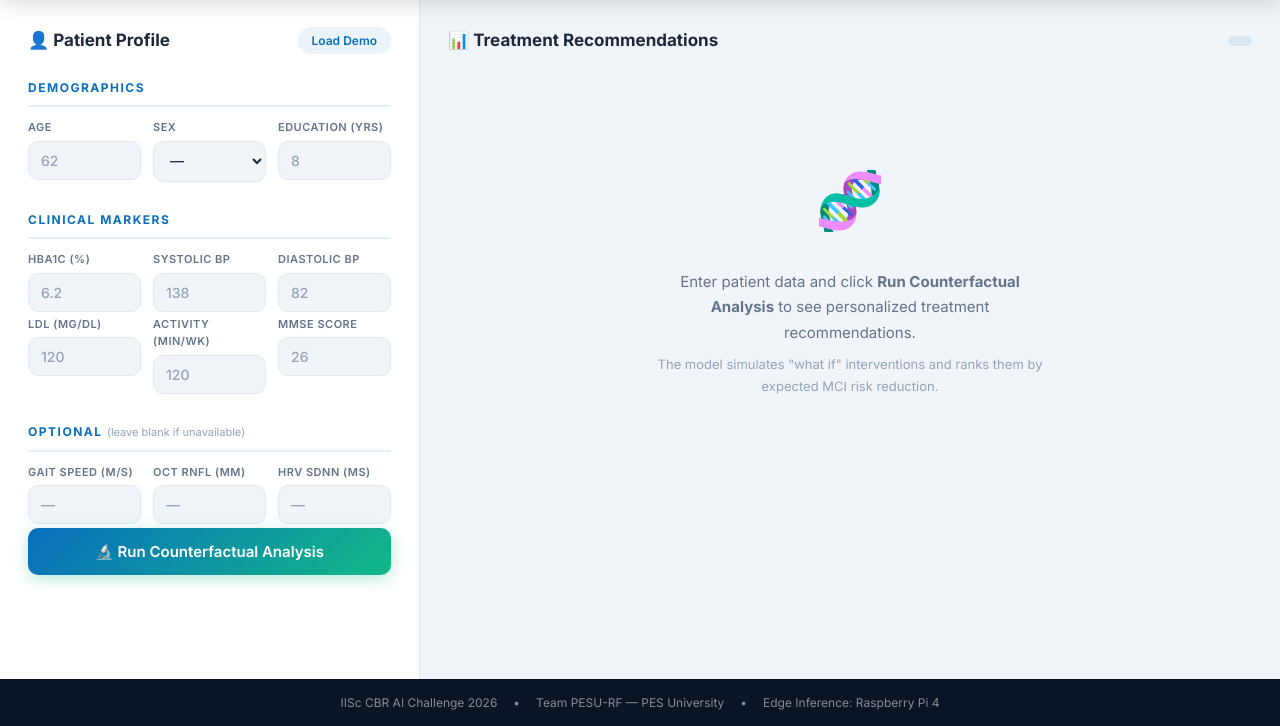
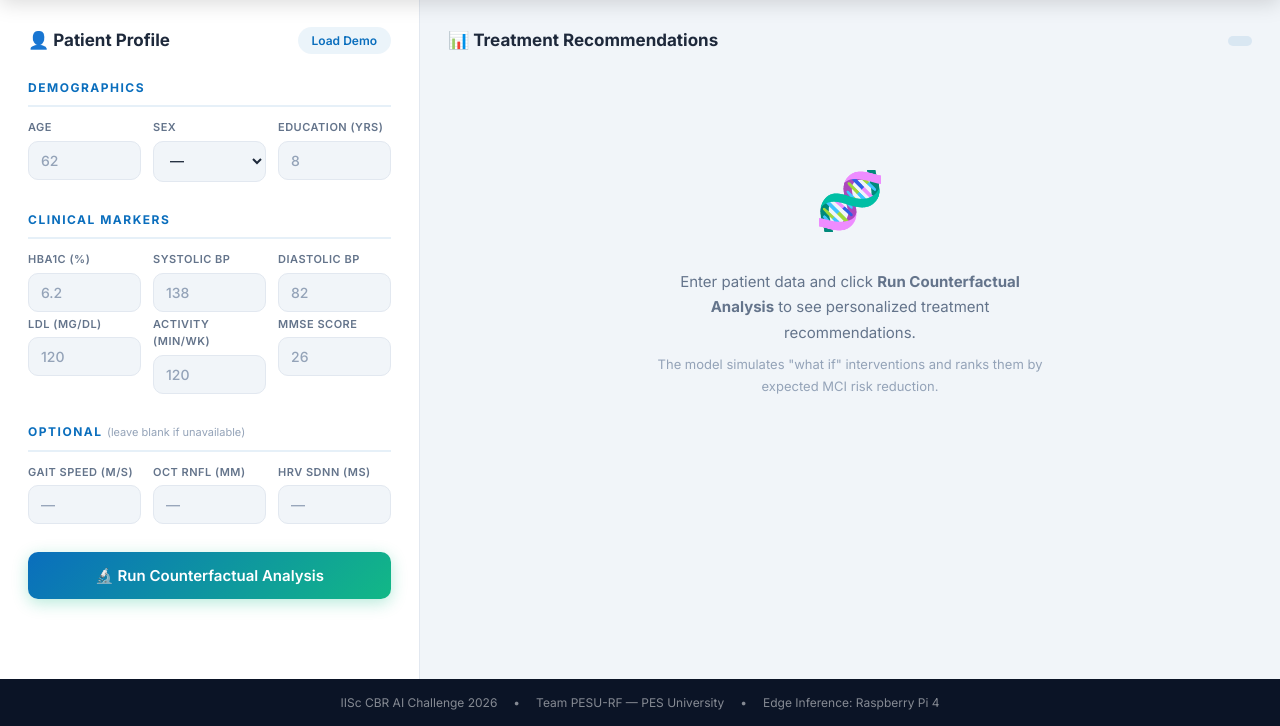
Before and after one commit to shiri-09/causal-digital-twin-iisc, a Flask app: page /dashboard in a window 1280 px wide. Shown: the part 81-807 px from the top of the page. Run offline with Flask 3, Linux system fonts and the light colour scheme.

Commit message:
fix: add proper spacing between form inputs and Run Counterfactual Analysis button

```diff
--- a/src/dashboard/static/css/dashboard.css
+++ b/src/dashboard/static/css/dashboard.css
@@ -253,7 +253,7 @@ body {
   box-shadow: 0 8px 28px rgba(18, 184, 134, 0.4);
 }
 .btn-primary:active { transform: translateY(0); }
-.btn-full { width: 100%; }
+.btn-full { width: 100%; margin-top: 24px; }
 .btn-sm { padding: 6px 14px; font-size: 12px; }
 .btn-ghost {
   background: rgba(10, 110, 189, 0.08);
```
